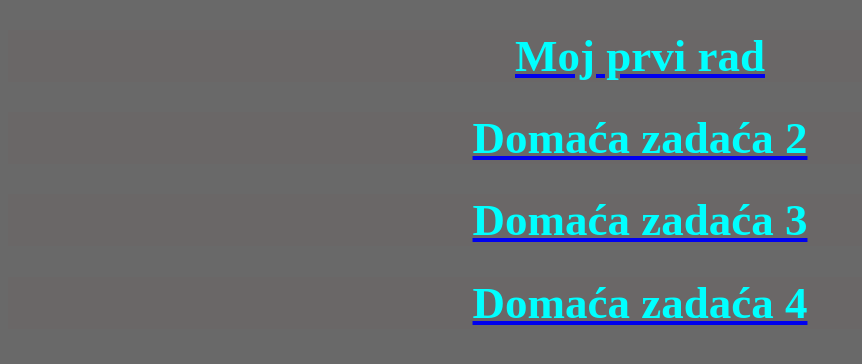
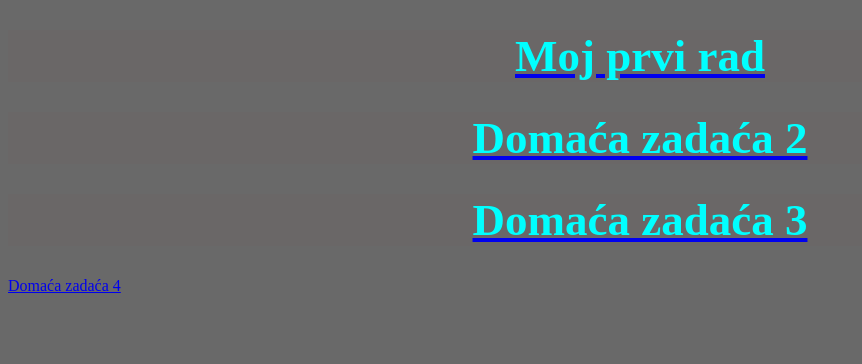
Before and after one commit to Dita93/algebra_vjezbe, a plain HTML site: page index.html in a window 1280 px wide. Shown: the whole page, without its empty margins (0-862 px from the left). Drawn offline with Linux system fonts and the light colour scheme.

Commit message:
vjezba za ispit

```diff
--- a/index.html
+++ b/index.html
@@ -11,8 +11,6 @@
     <a href="./domaća zadaća 1.html"><h1>Moj prvi rad</h1></a>
     <a href="./domaća zadaća 2.html"><h1>Domaća zadaća 2</h1></a>
     <a href="./domaća zadaća 3.html"><h1>Domaća zadaća 3</h1></a>
-    <a href="./domaća zadaća 4-parcijalni ispit.html"
-      ><h1>Domaća zadaća 4</h1></a
-    >
+    <a href="./domaća zadaća 4-parcijalni ispit.html">Domaća zadaća 4</a>
   </body>
 </html>
```
